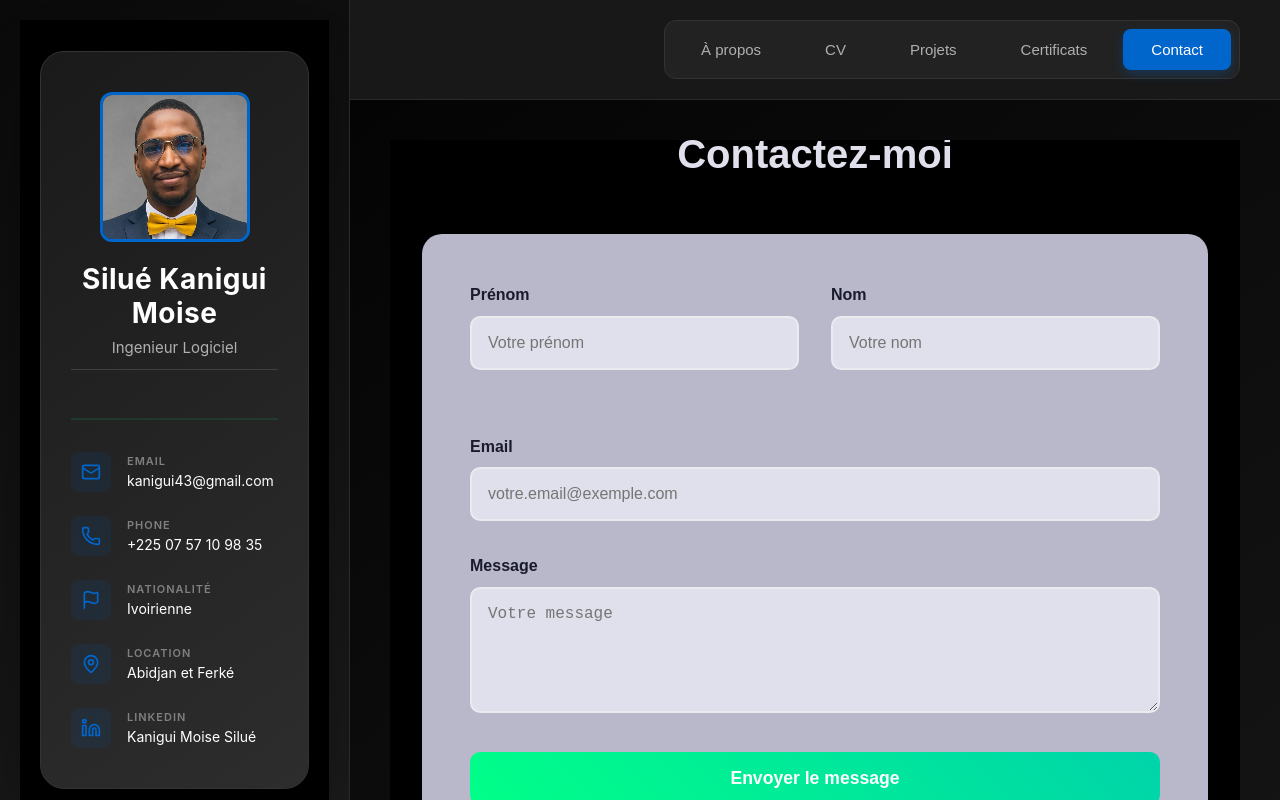
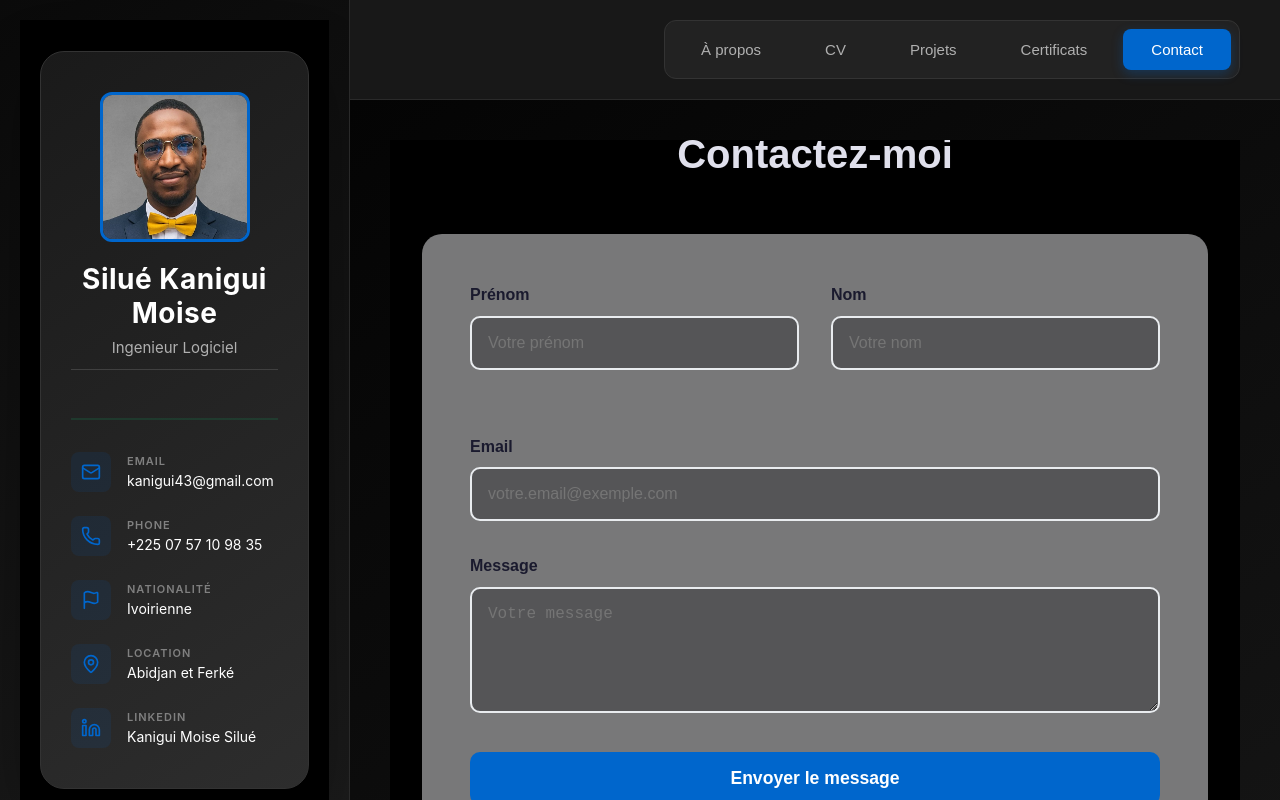
Before and after one commit to kms-le-dev/portfolio, a React (Create React App) app: page / in a window 1280 px wide. Both pictures are taken after a click on the button "Contact". Shown: the top 800 px of the page. Built offline with nearby package versions, Linux system fonts and the light colour scheme.

Commit message:
mise a jour contact form

```diff
--- a/package.json
+++ b/package.json
@@ -24,7 +24,7 @@
     "web-vitals": "^2.1.4"
   },
   "scripts": {
-    "start": "cross-env HOST=172.20.10.11 PORT=3000 react-scripts start",
+    "start": "cross-env HOST=192.168.1.103 PORT=3000 react-scripts start",
     "build": "react-scripts build",
     "test": "react-scripts test",
     "eject": "react-scripts eject"
--- a/src/Components/Contact.css
+++ b/src/Components/Contact.css
@@ -24,7 +24,7 @@
           align-items: center;
           gap: 1rem;
           padding: 1rem 2rem;
-          background: linear-gradient(45deg, #00ff88, #00d4aa);
+          background: #0066cc;
           color: white;
           text-decoration: none;
           border-radius: 10px;
@@ -35,8 +35,8 @@
 
         .contact-link:hover {
           transform: translateY(-5px);
-          box-shadow: 0 8px 25px rgba(0, 255, 136, 0.3);
-          background: linear-gradient(45deg, #00d4aa, #00ff88);
+          box-shadow: 0 8px 25px rgba(126, 181, 243, 0.3);
+          background: #017df8;
         }
 
         .contact-link i {
@@ -91,7 +91,7 @@
         }
 
         .contact-form {
-          background: #b8b8caff;
+          background: rgb(120, 120, 121);
           padding: 3rem;
           border-radius: 20px;
           box-shadow: 0 20px 40px rgba(0, 0, 0, 0.1);
@@ -123,7 +123,7 @@
           border-radius: 10px;
           font-size: 1rem;
           transition: all 0.3s ease;
-          background: #e0e0ecff;
+          background: rgb(85, 85, 87);
         }
 
         .form-group input:focus,
@@ -136,7 +136,7 @@
         .submit-btn {
           width: 100%;
           padding: 1rem;
-          background: linear-gradient(45deg, #00ff88, #00d4aa);
+          background: #0066cc;
           color: white;
           border: none;
           border-radius: 10px;
--- a/src/Components/Contact.js
+++ b/src/Components/Contact.js
@@ -105,7 +105,7 @@ function PortFolio() {
             <button type="submit" className="submit-btn">
               Envoyer le message
             </button>
-          </form>
+
 
           <div className="contact-info">
             <h3>Informations de contact</h3>
@@ -128,6 +128,7 @@ function PortFolio() {
               </a>
             </div>
           </div>
+          </form>
         </div>
       </section>
 
```
